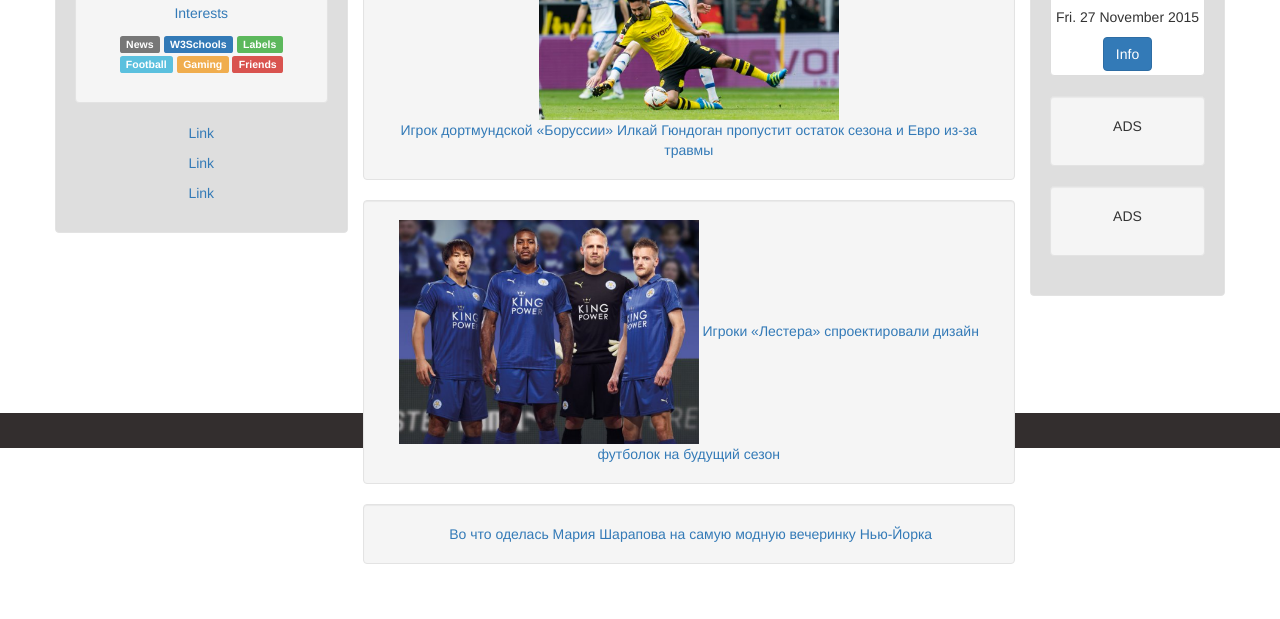
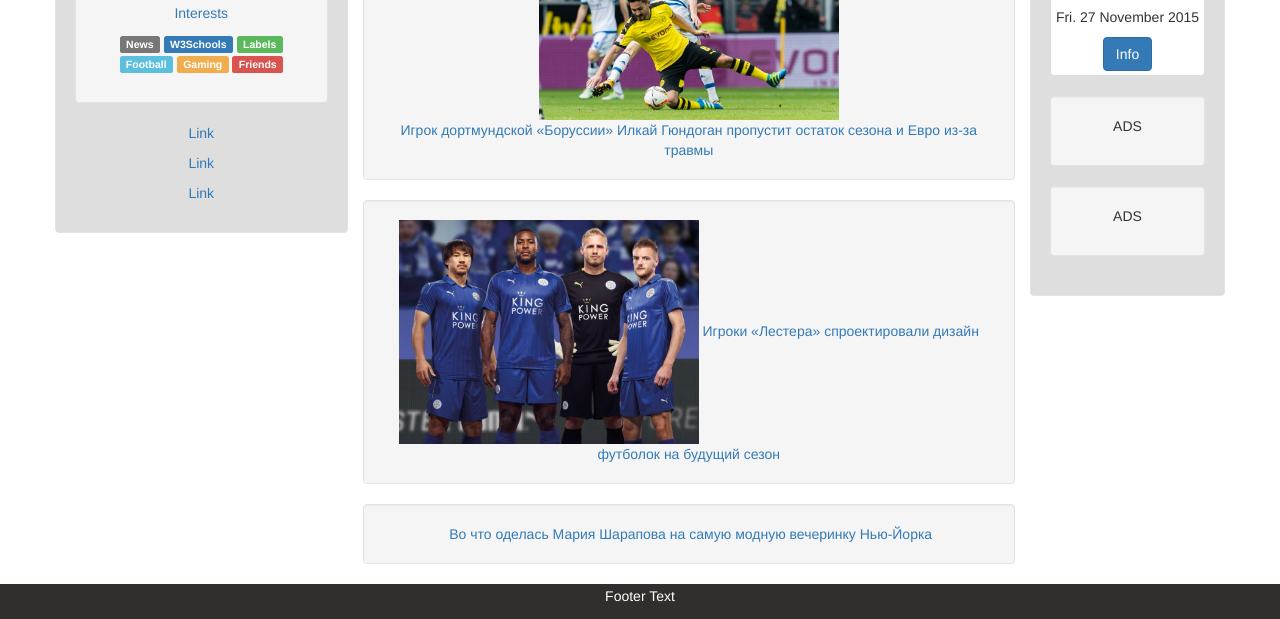
Before and after one commit to Combs93/Bohdan, a plain HTML site: page sportbets/index.html in a window 1280 px wide. Shown: the part 259-878 px from the top of the page. Before the commit the page ends 843 px from the top, so only its background shows below. Drawn offline with nearby package versions, Linux system fonts and the light colour scheme.

Commit message:
Initial commit

```diff
--- a/sportbets/css/index.css
+++ b/sportbets/css/index.css
@@ -12,7 +12,7 @@
 }
 
 .my-col {
-	height: 600px;
+	min-height: 600px;
 	max-height: 2000px;
 }
 
```
